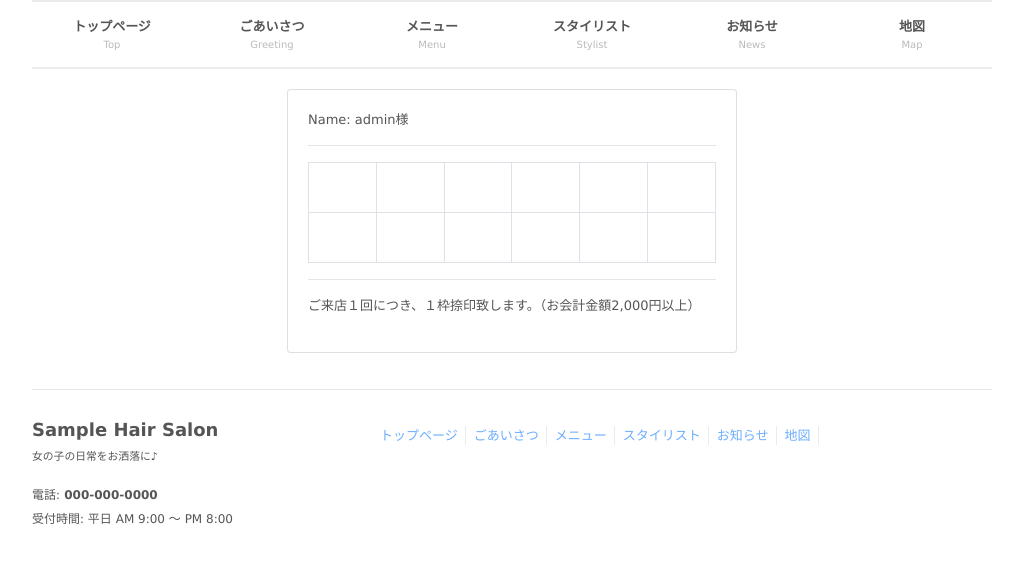
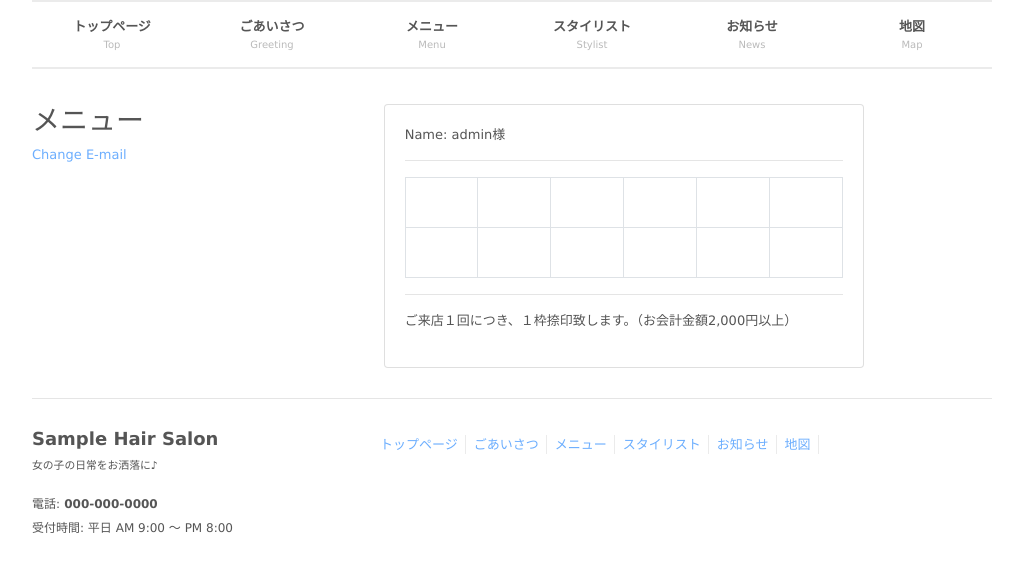
Before and after one commit to nakarun/hairsalon, a Django app: page /customer/pointcard/ in a window 1280 px wide. Shown: the part 160-732 px from the top of the page, without its empty margins (128-1151 px from the left). Run offline with Django 3.2, Linux system fonts and the light colour scheme; a user stored in the database is signed in; some libraries are stand-ins or nearby versions.

Commit message:
ユーザーページのfloat設定を追加

```diff
--- a/pointcard/templates/pointcard/pointcard.html
+++ b/pointcard/templates/pointcard/pointcard.html
@@ -3,7 +3,8 @@
 {% block page_title %}LOGIN PAGE{% endblock %}
 {% block content %}
 <div id="wrapper">
-    <div class="col-md-6 offset-md-3">
+    <section id="main">
+        <div class="col-md-9 offset-md-1">
             <div class="card">
                 <div class="card-body">
                     Name: {{ user }}様
@@ -25,5 +26,14 @@
                 </div>
             </div>
         </div>
+    </section>
+    <aside id="sidebar">
+        <section>
+            <h3>メニュー</h3>
+            <ul>
+                <li><a href="{% url 'account_email' %}">Change E-mail</a></li>
+            </ul>
+        </section>
+    </aside>
 </div>
 {% endblock %}
--- a/static/css/style.css
+++ b/static/css/style.css
@@ -168,8 +168,33 @@
 }
 
 /*************
+メイン コンテンツ
+*************/
+#main{
+	float:right;
+	width:680px;
+	padding:15px 0 30px 0;
+}
+
+/*************
+/* サイドバー
+*************/
+#sidebar{
+	float:left;
+	width:250px;
+	padding:15px 0;
+	overflow:hidden;
+}
+
+/*************
 /* フッター
 *************/
+
+/* floatをかけた要素に続く要素の回り込みを解消する */
+#footer{
+    clear:both;
+}
+
 #footer .inner{
     // padding:40px 0;
     // overflow:hidden;
```
Lines whose indentation alone changed are shown as unchanged.
